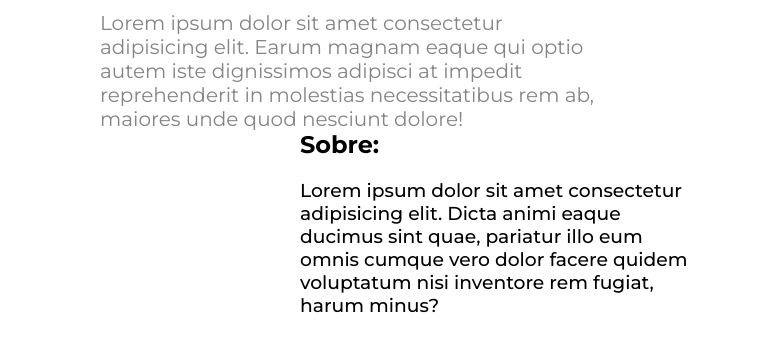
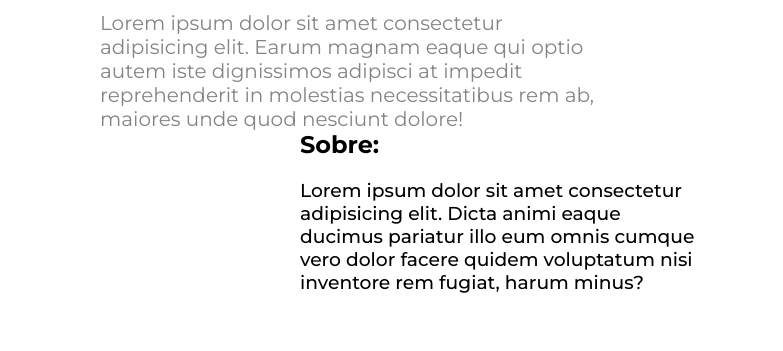
Before and after one commit to Fr0tte/Reposit-rio-de-um-blog-de-uma-loja, a plain HTML site: page index.html in a window 1280 px wide. Shown: the part 583-934 px from the top of the page, without its empty margins (0-783 px from the left). Drawn offline with Linux system fonts and the light colour scheme.

Commit message:
Aleração no h3 no html

```diff
--- a/index.html
+++ b/index.html
@@ -46,7 +46,6 @@
             <h2 class="h2-section">Sobre:</h2>
 
             <h3 class="h3-section">Lorem ipsum dolor sit amet consectetur adipisicing elit. Dicta animi eaque ducimus
-                sint quae,
                 pariatur illo eum omnis cumque vero dolor facere quidem voluptatum nisi inventore rem fugiat,
                 harum minus?</h3>
         </div>
```
